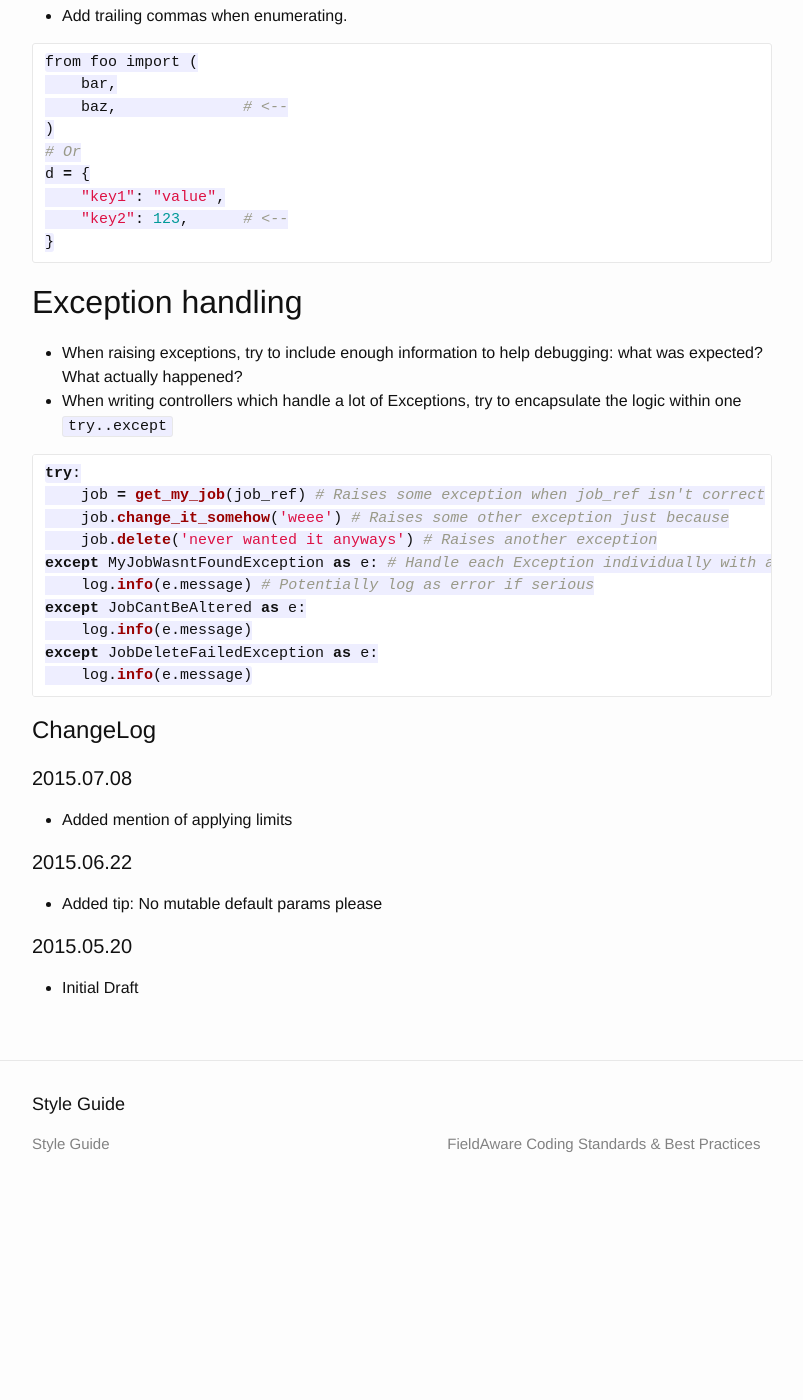
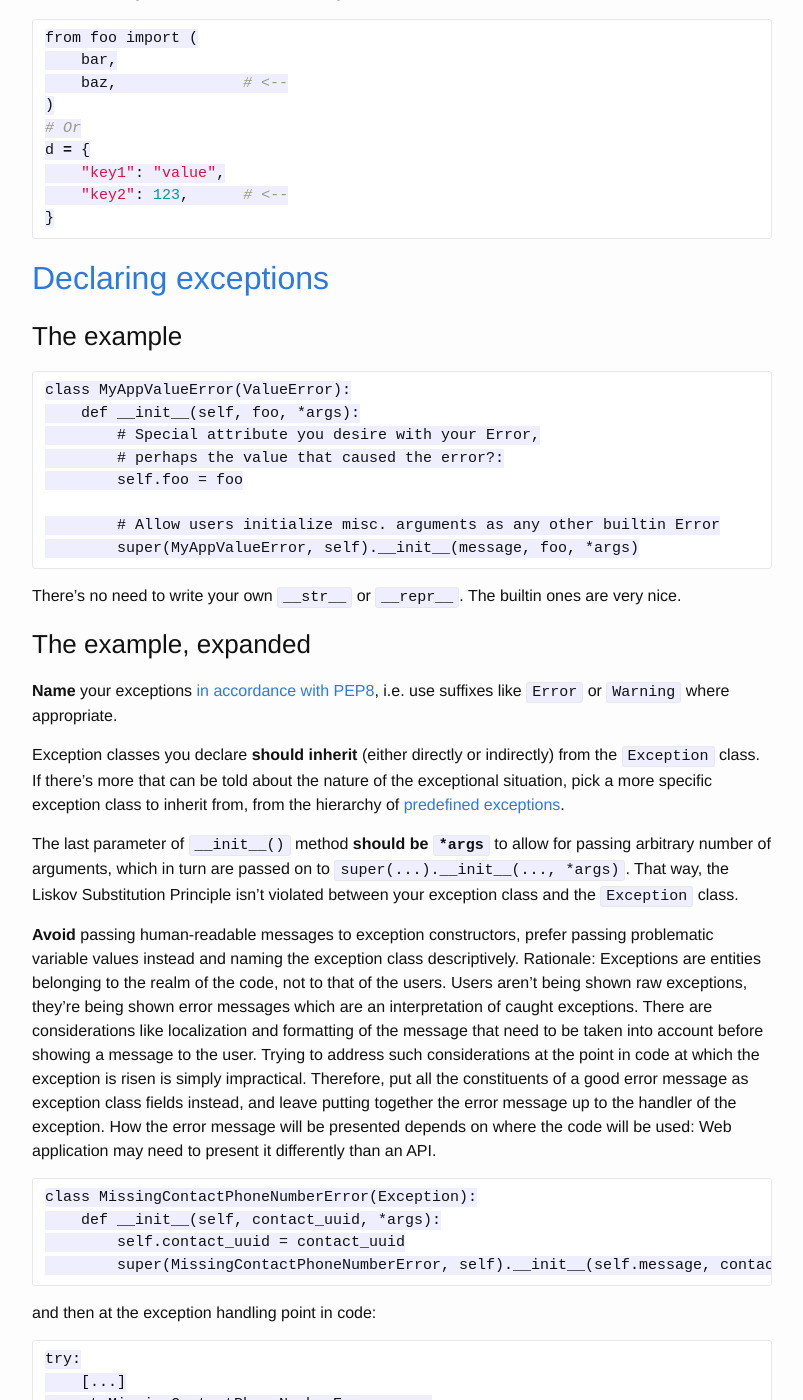
Before and after one commit to fieldaware/style-guide, a Jekyll site: the page built from python.md, in a window 1280 px wide and 1400 px high, scrolled down 966 px. Shown: the whole window, without its empty margins (238-1041 px from the left). Built offline with Jekyll 4.4.1, drawn with Linux system fonts in a browser that asks for light colours; nearby versions of some CDN libraries; Markdown is read by kramdown in place of the engine named in the settings; before the commit the page ends 2181 px from its top, so only the background shows below that; some of the changed text lies outside the part shown.

Commit message:
Add exceptions declaring guidelines

````diff
--- a/python.md
+++ b/python.md
@@ -31,10 +31,74 @@ d = {
 }
 ```
 
-## Exception handling
+## [Declaring exceptions](https://stackoverflow.com/questions/1319615/proper-way-to-declare-custom-exceptions-in-modern-python/26938914#26938914)
+### The example
 
-* When raising exceptions, try to include enough information to help debugging: what was expected? What actually happened?
-* When writing controllers which handle a lot of Exceptions, try to encapsulate the logic within one `try..except`
+```
+class MyAppValueError(ValueError):
+    def __init__(self, foo, *args):
+        # Special attribute you desire with your Error,
+        # perhaps the value that caused the error?:
+        self.foo = foo
+
+        # Allow users initialize misc. arguments as any other builtin Error
+        super(MyAppValueError, self).__init__(message, foo, *args)
+```
+
+There's no need to write your own `__str__` or `__repr__`. The builtin ones
+are very nice.
+
+### The example, expanded
+
+**Name** your exceptions [in accordance with
+PEP8](https://www.python.org/dev/peps/pep-0008/#exception-names), i.e. use
+suffixes like `Error` or `Warning` where appropriate.
+
+Exception classes you declare **should inherit** (either directly or indirectly)
+from the `Exception` class.  If there's more that can be told about the nature
+of the exceptional situation, pick a more specific exception class to inherit
+from, from the hierarchy of [predefined exceptions](https://docs.python.org/2/library/exceptions.html#exception-hierarchy).
+
+The last parameter of `__init__()` method **should be `*args`** to allow for
+passing arbitrary number of arguments, which in turn are passed on to
+`super(...).__init__(..., *args)`.  That way, the Liskov Substitution
+Principle isn't violated between your exception class and the `Exception`
+class.
+
+**Avoid** passing human-readable messages to exception constructors, prefer
+passing problematic variable values instead and naming the exception class
+descriptively.  Rationale: Exceptions are entities belonging to the realm of
+the code, not to that of the users.  Users aren't being shown raw exceptions,
+they're being shown error messages which are an interpretation of caught
+exceptions.   There are considerations like localization and formatting of the
+message that need to be taken into account before showing a message to the
+user.  Trying to address such considerations at the point in code at which the
+exception is risen is simply impractical.  Therefore, put all the constituents
+of a good error message as exception class fields instead, and leave putting
+together the error message up to the handler of the exception.  How the error
+message will be presented depends on where the code will be used: Web
+application may need to present it differently than an API.
+
+```
+class MissingContactPhoneNumberError(Exception):
+    def __init__(self, contact_uuid, *args):
+	self.contact_uuid = contact_uuid
+        super(MissingContactPhoneNumberError, self).__init__(self.message, contact_uuid, *args)
+```
+
+and then at the exception handling point in code:
+
+```
+try:
+    [...]
+except MissingContactPhoneNumberError as e:
+    print "Contact lacks a phone number: {}".format(e.contact_uuid)
+```
+
+## Handling exceptions
+
+When writing controllers which handle a lot of Exceptions, try to encapsulate
+the logic within one `try..except`:
 
 ``` python
 try:
@@ -50,16 +114,17 @@ except JobDeleteFailedException as e:
 ```
 
 
-# ChangeLog
+**Avoid** extracting text from exceptions messages &mdash; there's usually
+some other way:
 
-#### 2015.07.08
+```
+try:
+    [...]
+    DBSession.flush()  # tease out database integrity constraint errors
+except IntegrityError as e:
+    if "name" in e.message:
+	raise CFSValidationError("DUPLICATE NAME",
+				    "Duplicate name {!r}".format(cfd.name))
+```
 
-- Added mention of applying limits
-
-#### 2015.06.22
-
-- Added tip: No mutable default params please
-
-#### 2015.05.20
-
-- Initial Draft
+It has a potential to fail tests when a message text is changed.
````
